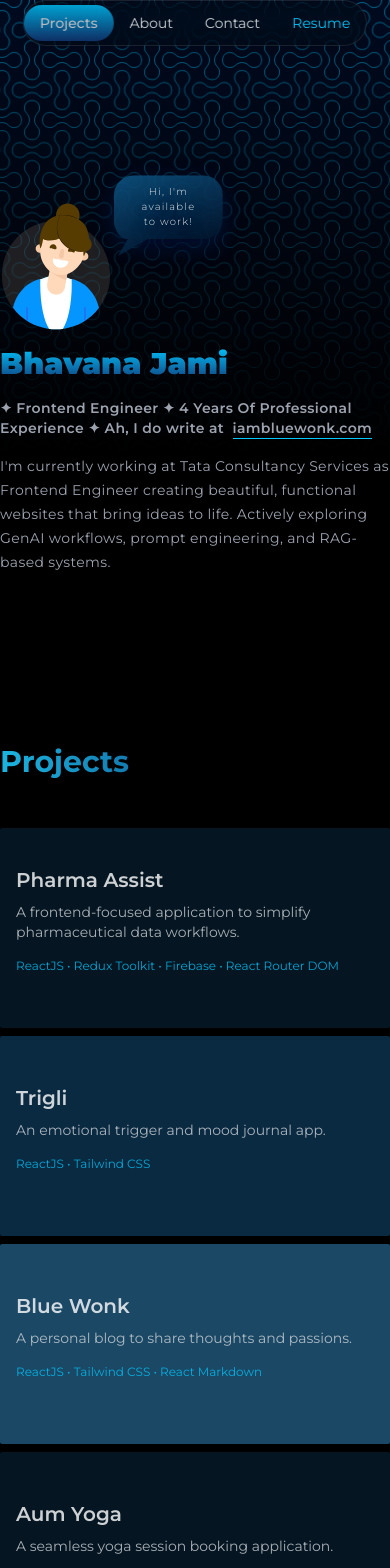
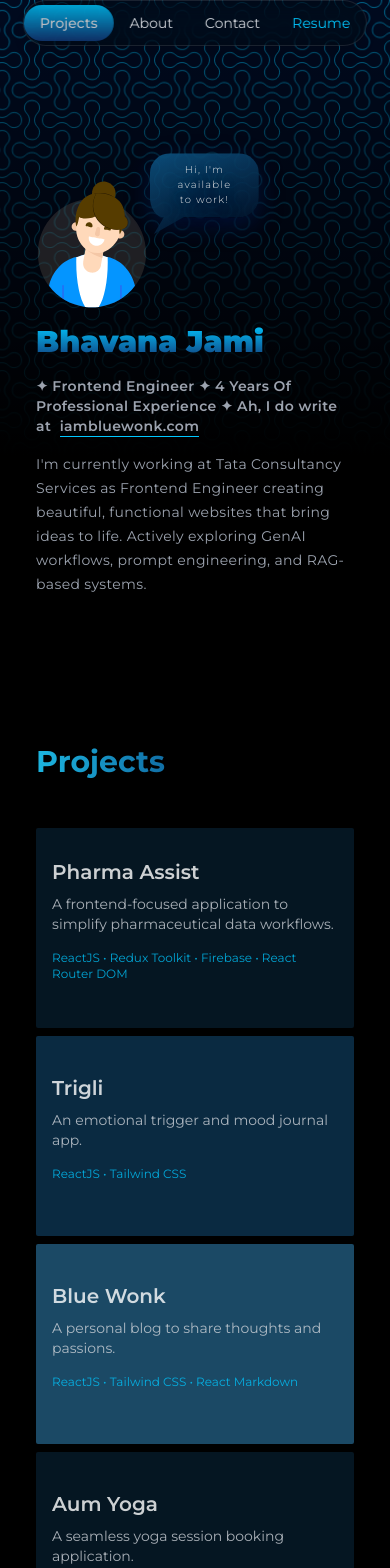
Before and after one commit to Bhavana-Jami/bhavana_jami, a React (Vite) app: page / in a window 390 px wide. Shown: the top 1568 px of the page. Built offline with nearby package versions, Linux system fonts and the light colour scheme.

Commit message:
padding issue fix

```diff
--- a/src/components/Hero.jsx
+++ b/src/components/Hero.jsx
@@ -25,7 +25,7 @@ const Hero = () => {
 
   if (!isVisible) return null;
   return (
-    <main className="flex sm:px-20 px-7 " id="hero" role="main" aria-label="Hero section">
+    <main className="flex px-16" id="hero" role="main" aria-label="Hero section">
       <section className=" w-full flex flex-col items-left justify-center">
         <div className="relative inline-block -ms-20 " aria-label="Availability indicator">
           <Lottie
--- a/src/components/Projects.jsx
+++ b/src/components/Projects.jsx
@@ -67,7 +67,7 @@ export default function Projects() {
   };
   return (
     <section
-      className=" w-full relative overflow-hidden sm:px-20 px-7  mb-8 -mt-36"
+      className=" w-full relative overflow-hidden px-16 mb-8 -mt-36"
       id="projects"
       aria-labelledby="projects-heading"
     >
--- a/src/components/Skills.jsx
+++ b/src/components/Skills.jsx
@@ -70,7 +70,7 @@ const SkillsPage = () => {
 
 
   return (
-    <section className="mt-12 w-full sm:px-20 px-7" id="skills" aria-labelledby="skills-heading">
+    <section className="mt-12 w-full px-16" id="skills" aria-labelledby="skills-heading">
       <div className="flex flex-col gap-6">
         <div className="flex flex-col gap-2">
           <h2 id="skills-heading" className="text-3xl font-bold text-left mb-4 text-transparent bg-clip-text bg-gradient-to-r from-[#1CB5E0] to-[#000851]">
```
